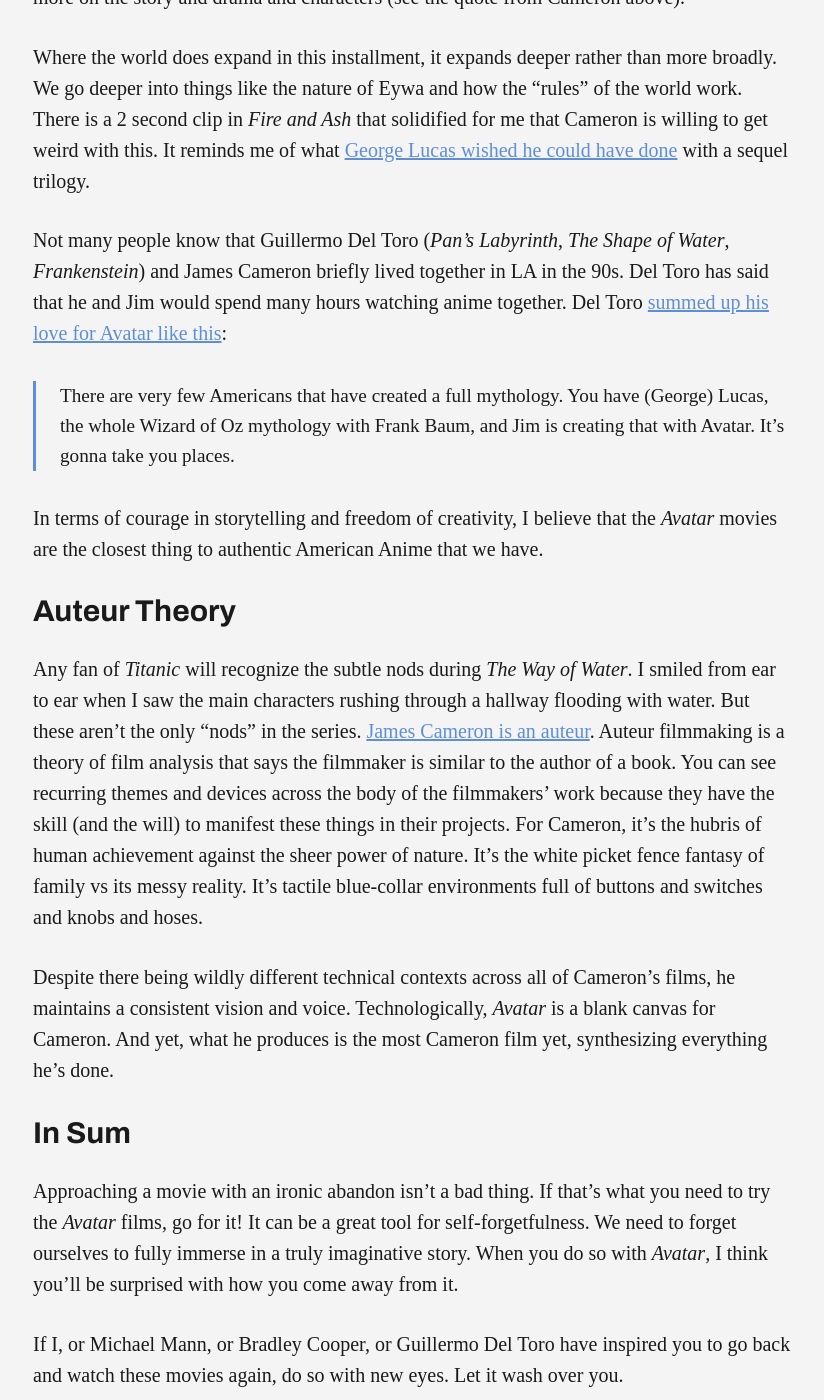
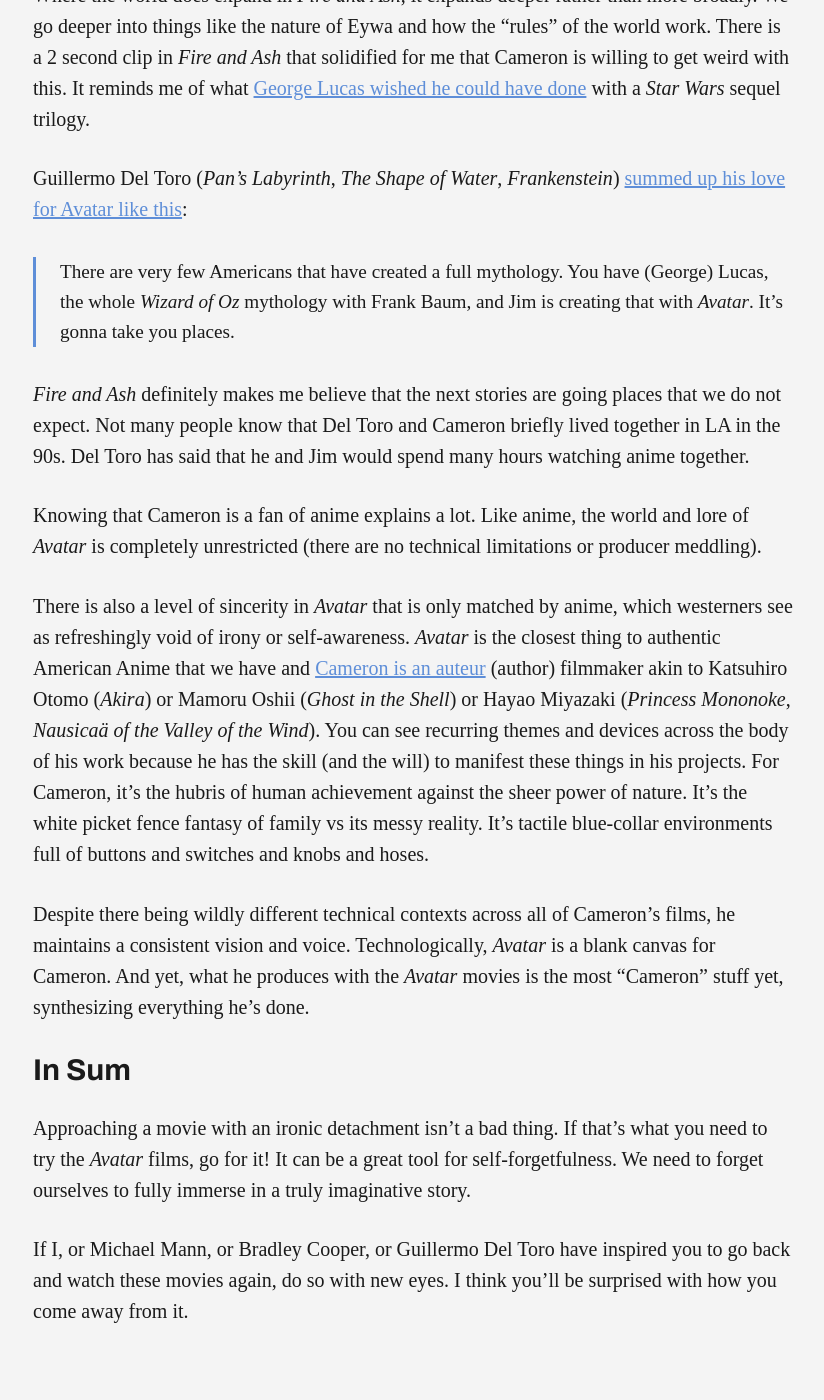
Before and after one commit to Slowburn-Movies/slowburn-movies.github.io, a Jekyll site: the page built from _posts/2026-02-07-the-appeal-of-pandora.md, in a window 1280 px wide and 1400 px high, scrolled down 5311 px. Shown: the whole window, without its empty margins (227-1051 px from the left). Built offline with Jekyll 4.4.1, drawn with Linux system fonts in a browser that asks for light colours; some web fonts are replaced; some of the changed text lies outside the part shown.

Commit message:
Update 2026-02-07-the-appeal-of-pandora.md

```diff
--- a/_posts/2026-02-07-the-appeal-of-pandora.md
+++ b/_posts/2026-02-07-the-appeal-of-pandora.md
@@ -7,7 +7,7 @@
 author: cale
 
 title: "The Appeal of Pandora"
-subtitle: "Why Hollywood giants and factory workers alike are all-in on Avatar."
+subtitle: "Why Hollywood giants and factory workers alike are all-in on Avatar"
 description: "Exploring why Hollywood filmmakers Michael Mann, Guillermo Del Toro, and Bradley Cooper love the Avatar films, despite cinephiles often sidelining it."
 
 image: /assets/images/avatar-family-photo.webp
@@ -39,9 +39,9 @@
 
 I sat down and watched <cite>Avatar</cite> (2009) and <cite>Avatar: The Way of Water</cite> (2022) back-to-back to get ready for the new one. When you approach things from an ironic standpoint, you have an immense suspension of disbelief. It was this suspension that allowed me to become fully engrossed in what I was seeing. The thought of "what if it's bad" or "what if it's cheesy" never crossed my mind. I was just completely receptive to the journey on which Cameron wanted to take me.
 
-It struck me then how the whole concept of the story is more unique than people give it credit for. Humans need to become friends with the native beings so they grow lifeless husks of these beings and pilot them with their consciousness. Oh, and it turns out that these beings are also very sexy.
+Humans need to become friends with the native beings so they grow lifeless husks of these beings and pilot them with their consciousness? Makes sense. Oh, and these beings are also very sexy? Even better.
 
-It's so preposterous that it becomes compelling again. "How could someone actually write this story," one thinks. It's very similar to anime in terms of its inventiveness and courage to "just do things".
+It's so preposterous that it becomes compelling again. "How could someone actually write this story," one thinks.
 
 
 <figure>
@@ -51,7 +51,7 @@
 
 When you go into these movies, you're going to see something you've never seen before. It sounds so simple, but think of all the movies out there with shots that you've seen hundreds of times. Cameron presents a visual feast that is so novel, so inventive and stimulating, that you will certainly go into a depression after consuming it.
 
-Not every movie needs to be uplifting and "feelgood". But it's something special when you see a movie and think "God, I want that to be real" rather than "God, why is that real?". The former is a kind of magic spell that gets the whole world manifesting a certain positive reality. Which is exactly what Cameron wants with the strong political themes in the series.
+Not every movie needs to be uplifting and "feelgood". But it's something special when you see a movie and think "God, I want that to be real". It's a kind of magic spell that gets the whole world manifesting a certain positive reality. Which is exactly what Cameron wants with the strong political themes in the series.
 
 ## Characters and Performances
 
@@ -59,7 +59,7 @@
 
 Bradley Cooper (<cite>A Star is Born</cite>, <cite>Maestro</cite>, <cite>Silver Linings Playbook</cite>) recently [went on a rant about his love for the Avatar series](https://youtu.be/slYfiSb5AX4?t=8275), saying the following:
 
-> I saw a movie the other night that I didn't believe anybody in it. But I love Avatar. We watched 3, then 2, then 1. I had just gone from watching this movie where I didn't believe anything anybody was doing; the whole time. Then I'm watching Avatar for 2 seconds and they're on a thing and they're blue, but they're talking to each other ... By the way I'm like, when's 4 and 5?
+> I saw a movie the other night that I didn't believe anybody in it. But I love <cite>Avatar</cite>. We watched 3, then 2, then 1. I had just gone from watching this movie where I didn't believe anything anybody was doing; the whole time. Then I'm watching <cite>Avatar</cite> for 2 seconds and they're on a thing and they're blue, but they're talking to each other ... By the way I'm like, when's 4 and 5?
 
 Cooper is also shocked by how utterly believable these performances are despite being high fantasy/sci-fi.
 
@@ -71,26 +71,26 @@
 
 Yes, the spectacle is still there. I've never seen water look so good in a movie before. But if it wasn't evident from the first movie that character and performance is a first class citizen, <cite>Way of Water</cite> makes it so.
 
-## Fire and Ash
-
 <cite>Fire and Ash</cite> can really be thought of as Part 2 of <cite>The Way of Water</cite>. Originally, it was just one script. Cameron later split the script into two. When thought of this way, <cite>Fire and Ash</cite> is an excellent installment. This time around, the world doesn't expand nearly as much. The characters play in the same sandbox; which is great, because it allows the focus to be much more on the story and drama and characters (see the quote from Cameron above).
 
-Where the world does expand in this installment, it expands deeper rather than more broadly. We go deeper into things like the nature of Eywa and how the "rules" of the world work. There is a 2 second clip in <cite>Fire and Ash</cite> that solidified for me that Cameron is willing to get weird with this. It reminds me of what [George Lucas wished he could have done](https://fandomwire.com/they-feed-off-the-force-george-lucas-canceled-sequel-trilogy-plans-involved-introducing-a-stupendously-unique-force-sensitive-species/) with a sequel trilogy.
+## Mythology
 
-Not many people know that Guillermo Del Toro (<cite>Pan's Labyrinth</cite>, <cite>The Shape of Water</cite>, <cite>Frankenstein</cite>) and James Cameron briefly lived together in LA in the 90s. Del Toro has said that he and Jim would spend many hours watching anime together. Del Toro [summed up his love for Avatar like this](https://youtu.be/T0NGBCzF1JY?si=sb5xuBz2k1-_Tgfd&t=390):
+Where the world does expand in <cite>Fire and Ash</cite>, it expands deeper rather than more broadly. We go deeper into things like the nature of Eywa and how the "rules" of the world work. There is a 2 second clip in <cite>Fire and Ash</cite> that solidified for me that Cameron is willing to get weird with this. It reminds me of what [George Lucas wished he could have done](https://fandomwire.com/they-feed-off-the-force-george-lucas-canceled-sequel-trilogy-plans-involved-introducing-a-stupendously-unique-force-sensitive-species/) with a <cite>Star Wars</cite> sequel trilogy.
 
-> There are very few Americans that have created a full mythology. You have (George) Lucas, the whole Wizard of Oz mythology with Frank Baum, and Jim is creating that with Avatar. It's gonna take you places.
+Guillermo Del Toro (<cite>Pan's Labyrinth</cite>, <cite>The Shape of Water</cite>, <cite>Frankenstein</cite>) [summed up his love for Avatar like this](https://youtu.be/T0NGBCzF1JY?si=sb5xuBz2k1-_Tgfd&t=390):
 
-In terms of courage in storytelling and freedom of creativity, I believe that the <cite>Avatar</cite> movies are the closest thing to authentic American Anime that we have.
+> There are very few Americans that have created a full mythology. You have (George) Lucas, the whole <cite>Wizard of Oz</cite> mythology with Frank Baum, and Jim is creating that with <cite>Avatar</cite>. It's gonna take you places.
 
-## Auteur Theory
+<cite>Fire and Ash</cite> definitely makes me believe that the next stories are going places that we do not expect. Not many people know that Del Toro and Cameron briefly lived together in LA in the 90s. Del Toro has said that he and Jim would spend many hours watching anime together.
 
-Any fan of <cite>Titanic</cite> will recognize the subtle nods during <cite>The Way of Water</cite>. I smiled from ear to ear when I saw the main characters rushing through a hallway flooding with water. But these aren't the only "nods" in the series. [James Cameron is an auteur](https://visionpersistence.wordpress.com/2015/03/07/james-cameron-the-auteur/). Auteur filmmaking is a theory of film analysis that says the filmmaker is similar to the author of a book. You can see recurring themes and devices across the body of the filmmakers' work because they have the skill (and the will) to manifest these things in their projects. For Cameron, it's the hubris of human achievement against the sheer power of nature. It's the white picket fence fantasy of family vs its messy reality. It's tactile blue-collar environments full of buttons and switches and knobs and hoses.
+Knowing that Cameron is a fan of anime explains a lot. Like anime, the world and lore of <cite>Avatar</cite> is completely unrestricted (there are no technical limitations or producer meddling).
 
-Despite there being wildly different technical contexts across all of Cameron's films, he maintains a consistent vision and voice. Technologically, <cite>Avatar</cite> is a blank canvas for Cameron. And yet, what he produces is the most Cameron film yet, synthesizing everything he's done.
+There is also a level of sincerity in <cite>Avatar</cite> that is only matched by anime, which westerners see as  refreshingly void of irony or self-awareness. <cite>Avatar</cite> is the closest thing to authentic American Anime that we have and [Cameron is an auteur](https://visionpersistence.wordpress.com/2015/03/07/james-cameron-the-auteur/) (author) filmmaker akin to Katsuhiro Otomo (<cite>Akira</cite>) or Mamoru Oshii (<cite>Ghost in the Shell</cite>) or Hayao Miyazaki (<cite>Princess Mononoke</cite>, <cite>Nausicaä of the Valley of the Wind</cite>). You can see recurring themes and devices across the body of his work because he has the skill (and the will) to manifest these things in his projects. For Cameron, it's the hubris of human achievement against the sheer power of nature. It's the white picket fence fantasy of family vs its messy reality. It's tactile blue-collar environments full of buttons and switches and knobs and hoses.
+
+Despite there being wildly different technical contexts across all of Cameron's films, he maintains a consistent vision and voice. Technologically, <cite>Avatar</cite> is a blank canvas for Cameron. And yet, what he produces with the <cite>Avatar</cite> movies is the most "Cameron" stuff yet, synthesizing everything he's done.
 
 ## In Sum
 
-Approaching a movie with an ironic abandon isn't a bad thing. If that's what you need to try the <cite>Avatar</cite> films, go for it! It can be a great tool for self-forgetfulness. We need to forget ourselves to fully immerse in a truly imaginative story. When you do so with <cite>Avatar</cite>, I think you'll be surprised with how you come away from it.
+Approaching a movie with an ironic detachment isn't a bad thing. If that's what you need to try the <cite>Avatar</cite> films, go for it! It can be a great tool for self-forgetfulness. We need to forget ourselves to fully immerse in a truly imaginative story.
 
-If I, or Michael Mann, or Bradley Cooper, or Guillermo Del Toro have inspired you to go back and watch these movies again, do so with new eyes. Let it wash over you.
+If I, or Michael Mann, or Bradley Cooper, or Guillermo Del Toro have inspired you to go back and watch these movies again, do so with new eyes. I think you'll be surprised with how you come away from it.
```
